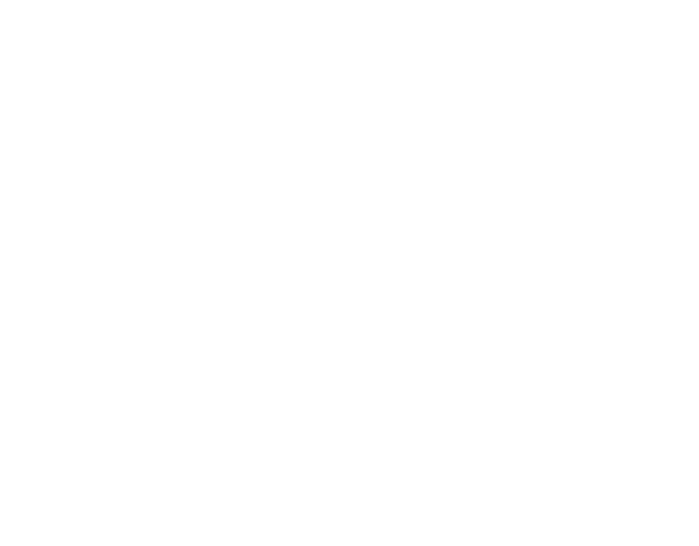
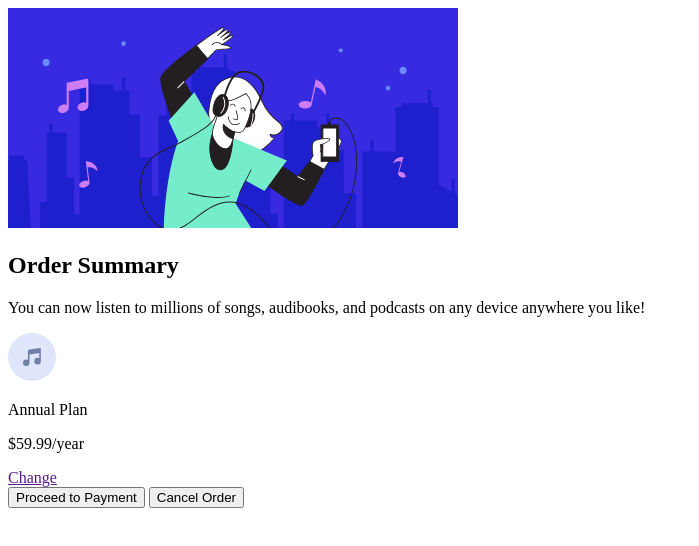
Before and after one commit to kujerocoding/order-summary-card, a plain HTML site: page index.html in a window 1280 px wide. Shown: the whole page, without its empty margins (0-699 px from the left). Drawn offline with Linux system fonts and the light colour scheme.

Commit message:
Add contents in index.html

```diff
--- a/index.html
+++ b/index.html
@@ -7,6 +7,26 @@
     <title>Order Summary Card</title>
 </head>
 <body>
-
+    <div class="main__container">
+        <div class="main__img-container">
+            <img src="/images/illustration-hero.svg" alt="" class="main__img">
+        </div>
+        <h2 class="primary-text">Order Summary</h2>
+        <p class="primary-info">
+            You can now listen to millions of songs, audibooks, and podcasts on any device anywhere you like!
+        </p>
+        <div class="main__price-container">
+            <img src="/images/icon-music.svg" alt="" class="price__music-icon">
+            <div class="price__text-container">
+                <p class="price__text">Annual Plan</p>
+                <p class="price__value">$59.99/year</p>
+            </div>
+            <a href="" class="price__change-link">Change</a>
+        </div>
+        <div class="main__btn-container">
+            <button class="btn__proceed">Proceed to Payment</button>
+            <button class="btn__cancel">Cancel Order</button>
+        </div>
+    </div>
 </body>
 </html>
```
